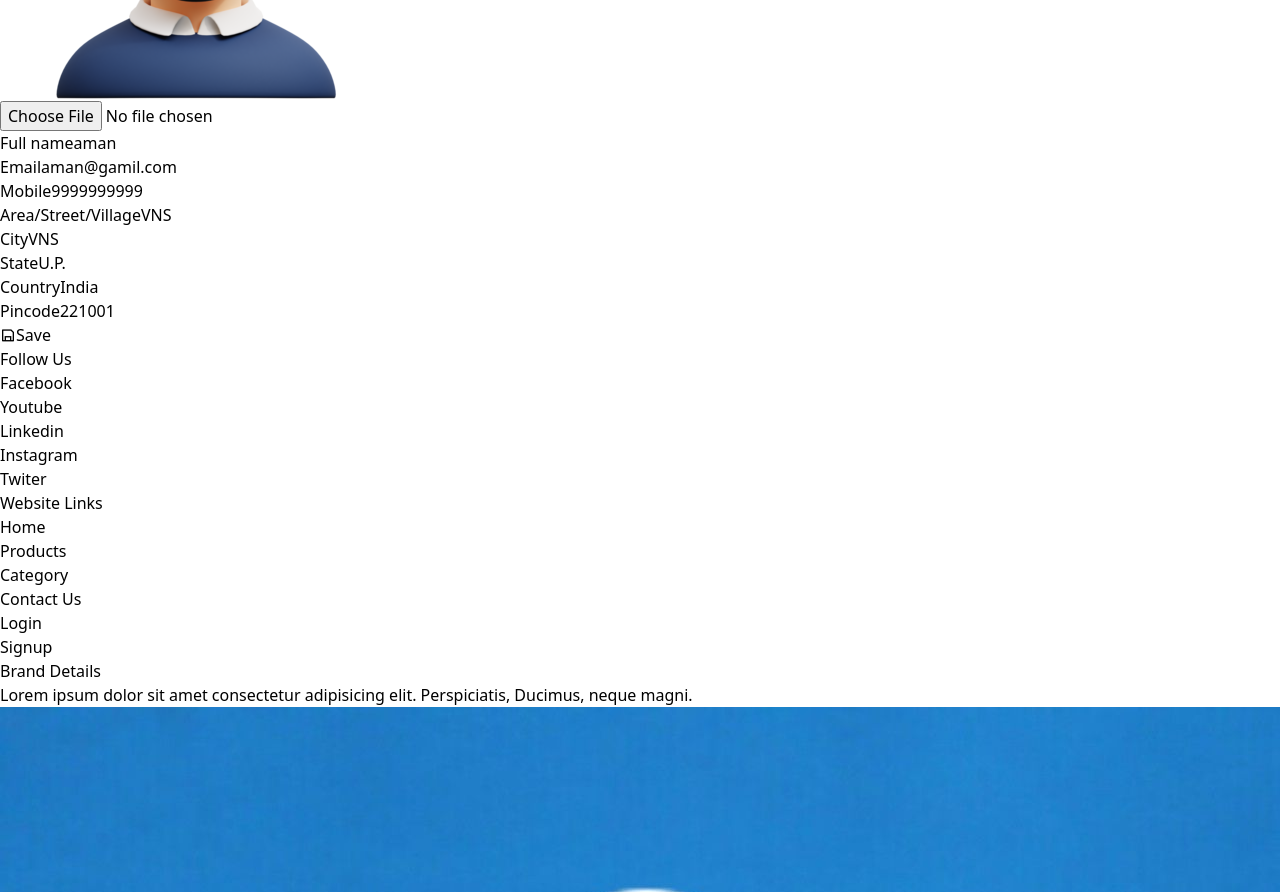
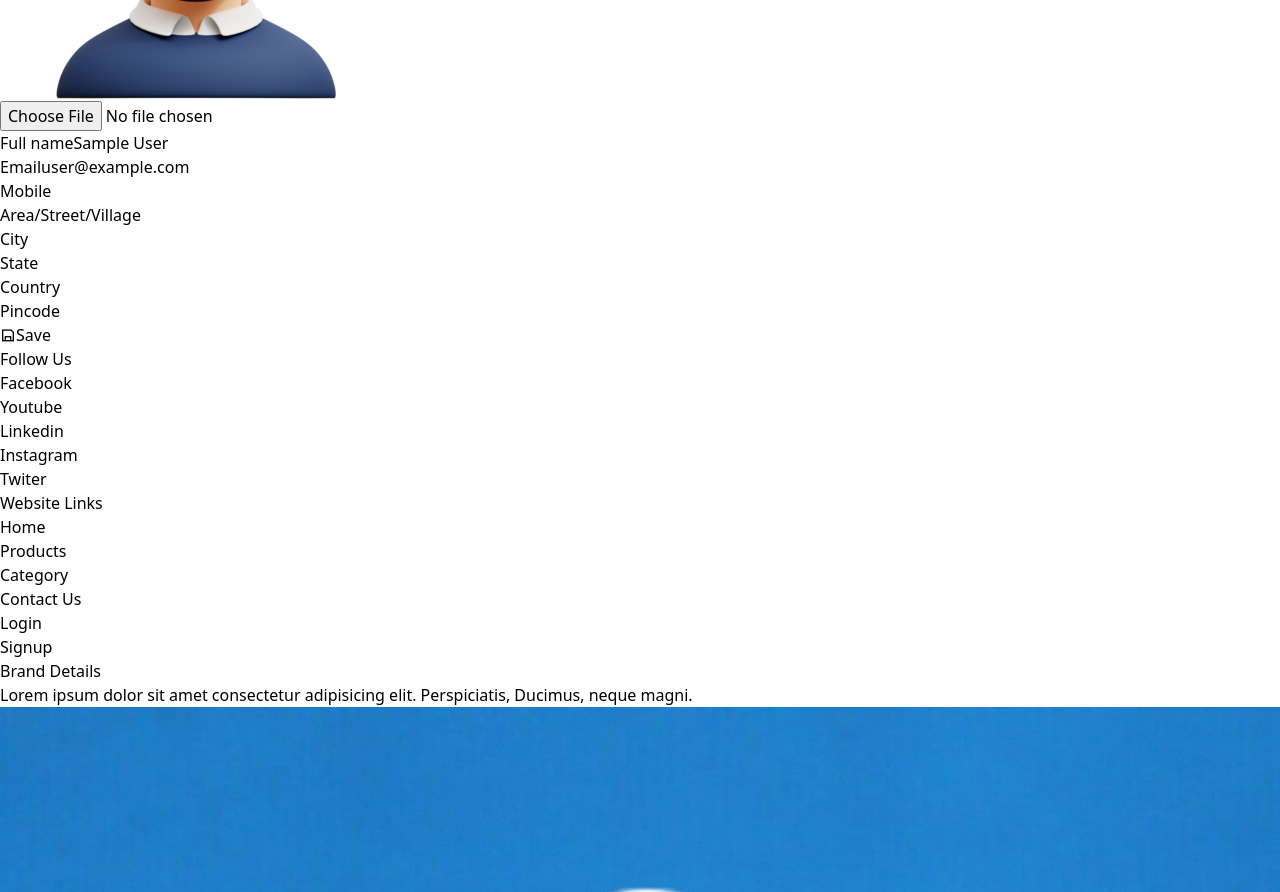
Before and after one commit to thedevaman/shope-code-react-e-commerce, a React (Vite) app: page /profile in a window 1280 px wide. Shown: the part 2060-2952 px from the top of the page. Built offline with nearby package versions, Linux system fonts and the light colour scheme; no server answers; sample sign-in values are in the browser's storage.

Commit message:
profile image insert

```diff
--- a/src/components/Layout.jsx
+++ b/src/components/Layout.jsx
@@ -20,6 +20,7 @@ const Layout=({children})=>{
             setSession(false)
         }
     })
+
    },[])
 
     const menus =[
@@ -100,6 +101,7 @@ return(
                     {
                     accountmenu &&
                     <div className="flex flex-col gap-2 items-start w-[150px] py-3 bg-white absolute top-12 right-0 shadow-lg shadow-gray-300">
+
                      <Link to="/profile" className="w-full text-left p-2 hover:bg-gray-100"><i className="ri-user-line mr-2"></i>My Profile</Link>
                      <Link to="/cart" className="w-full text-left p-2 hover:bg-gray-100"><i className="ri-shopping-cart-line mr-2"></i>Cart</Link>
                    <button className="w-full text-left p-2 hover:bg-gray-100" onClick={()=>signOut(auth)}>
--- a/src/components/Profile.jsx
+++ b/src/components/Profile.jsx
@@ -1,6 +1,71 @@
+import { useEffect, useState } from "react"
+import firebaseAppConfig from "../util/firebase-config"
 import Layout from "./Layout"
+import { onAuthStateChanged,getAuth, } from "firebase/auth"
+import { getStorage, ref, uploadBytes } from "firebase/storage"
+import { useNavigate } from "react-router-dom"
+
+const auth = getAuth(firebaseAppConfig)
+const storage = getStorage()
+
 
 const Profile = ()=>{
+    const navigate = useNavigate()
+    const [session,setSession] = useState(null)
+    const [formvalue, setFormValue] = useState({
+        fullname:'',
+        email:'',
+        mobile:'',
+        address:'',
+        city:'',
+        state:'',
+        country:'' ,
+        pincode:''
+    })
+   useEffect(()=>{
+    onAuthStateChanged(auth,(user)=>{
+        if(user)
+        {
+                setSession(user)
+        }else{
+            setSession(false)
+            navigate("/login")
+        }
+    })
+   },[])
+
+   const setProfilePicture = async (e)=>{
+      const input = e.target
+      const file = input.files[0]
+      const filenamearray = file.name.split(".")
+      const ext = filenamearray[filenamearray.length-1]
+      const filename = Date.now()+'.'+ext
+      const path = `profile_pic/${filename}`
+      const bucket = ref(storage,path)
+      const snapshot = await uploadBytes(bucket, file)
+      const imageurl = `https://firebasestorage.googleapis.com/v0/b/shopecode-ba1d7.appspot.com/o/${path}`
+      console.log(imageurl)
+
+   }
+
+   const handleForm= (e)=>{
+    const input = e.target
+    const name = input.name
+    const value = input.value
+    setFormValue({
+      ...formvalue,
+      [name]:value
+  })
+
+  }
+   if(session===null)
+    return(
+<div>Loading...</div>
+    )
+
+
+
+
 return(
     <Layout>
     <div className="mx-auto md:my-16 shadow-lg rounded-md p-8 md:w-7/12">
@@ -11,16 +76,18 @@ return(
         <hr className="my-6" />
         <div className="w-24 h-24 mx-auto relative mb-6">
         <img src="/images/avt.webp" className="rounded-full border w-24 h-24" />
-        <input type="file" accept="image/*" className="opacity-0 absolute top-0 left-0 w-full h-full" />
+        <input type="file" accept="image/*" className="opacity-0 absolute top-0 left-0 w-full h-full" onChange={setProfilePicture} />
         </div>
         <form className="grid grid-cols-2 gap-6">
+
             <div className="grid grid-col gap-2">
             <label className="text-lg font-semibold">Full name</label>
             <input
             name="fullname"
             className="p-2 rounded border border-gray-300"
-            value="aman"
+            value={session.displayName}
             required
+            onChange={handleForm}
             />
             </div>
             <div className="grid grid-col gap-2">
@@ -29,8 +96,9 @@ return(
             name="email"
             type="email"
             className="p-2 rounded border border-gray-300"
-            value="aman@gamil.com"
+            value={session.email}
             required
+            onChange={handleForm}
             />
             </div>
             <div className="grid grid-col gap-2">
@@ -39,8 +107,9 @@ return(
             name="mobile"
             type="number"
             className="p-2 rounded border border-gray-300"
-            value="9999999999"
+            value={formvalue.mobile}
             required
+            onChange={handleForm}
             />
             </div>
             <div />
@@ -52,8 +121,9 @@ return(
             name="address"
             type="text"
             className="p-2 rounded border border-gray-300"
-            value="VNS"
+            value={formvalue.address}
             required
+            onChange={handleForm}
             />
             </div>
 
@@ -63,8 +133,9 @@ return(
             name="city"
             type="text"
             className="p-2 rounded border border-gray-300"
-            value="VNS"
+            value={formvalue.city}
             required
+            onChange={handleForm}
             />
             </div>
             <div className="grid grid-col gap-2">
@@ -73,8 +144,9 @@ return(
             name="state"
             type="text"
             className="p-2 rounded border border-gray-300"
-            value="U.P."
+            value={formvalue.state}
             required
+            onChange={handleForm}
             />
             </div>
             <div className="grid grid-col gap-2">
@@ -83,8 +155,9 @@ return(
             name="country"
             type="text"
             className="p-2 rounded border border-gray-300"
-            value="India"
+            value={formvalue.country}
             required
+            onChange={handleForm}
             />
             </div>
             <div className="grid grid-col gap-2">
@@ -93,8 +166,9 @@ return(
             name="pincode"
             type="number"
             className="p-2 rounded border border-gray-300"
-            value="221001"
+            value={formvalue.pincode}
             required
+            onChange={handleForm}
             />
             </div>
             <button className="px-4 py-2 bg-rose-600 text-white rounded w-fit hover:bg-green-600">
--- a/src/components/Signup.jsx
+++ b/src/components/Signup.jsx
@@ -1,7 +1,7 @@
 import { useState } from "react"
 import { Link,useNavigate } from "react-router-dom"
 import firebaseAppConfig from "../util/firebase-config"
-import { getAuth, createUserWithEmailAndPassword } from "firebase/auth"
+import { getAuth, createUserWithEmailAndPassword,updateProfile } from "firebase/auth"
 
 const auth = getAuth(firebaseAppConfig)
 
@@ -20,7 +20,10 @@ const Signup =()=>{
         setLoader(true)
         e.preventDefault()
         formvalue
-        const user = await createUserWithEmailAndPassword(auth, formvalue.email, formvalue.password)
+        await createUserWithEmailAndPassword(auth, formvalue.email, formvalue.password)
+        await updateProfile(auth.currentUser,{
+            displayName:formvalue.fullname
+        })
         navigate('/')
         }
         catch(err){
```
